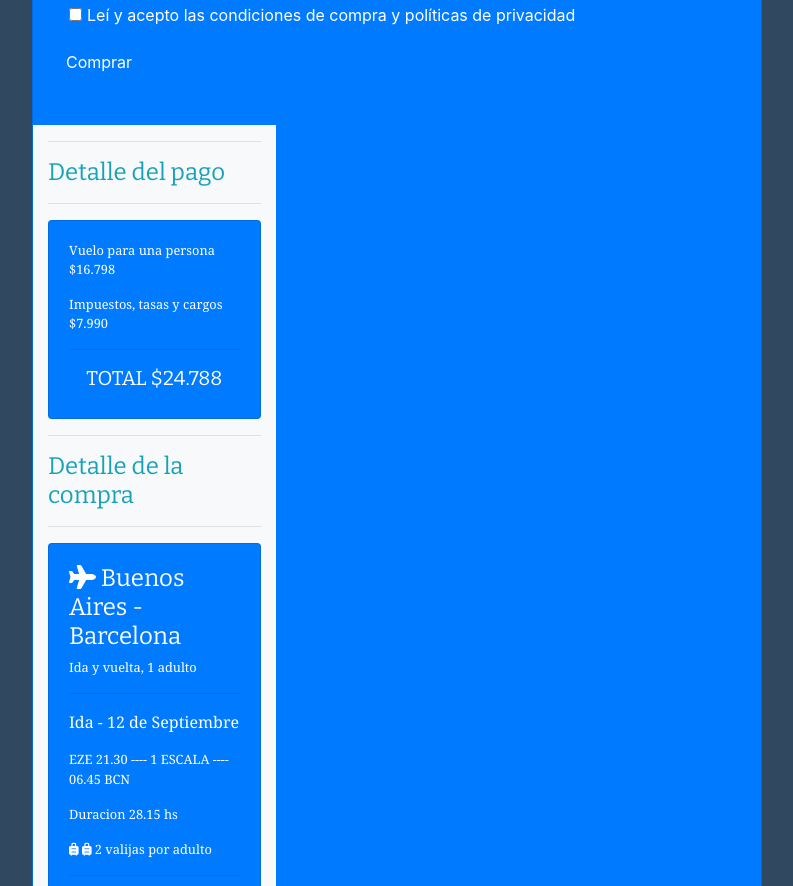
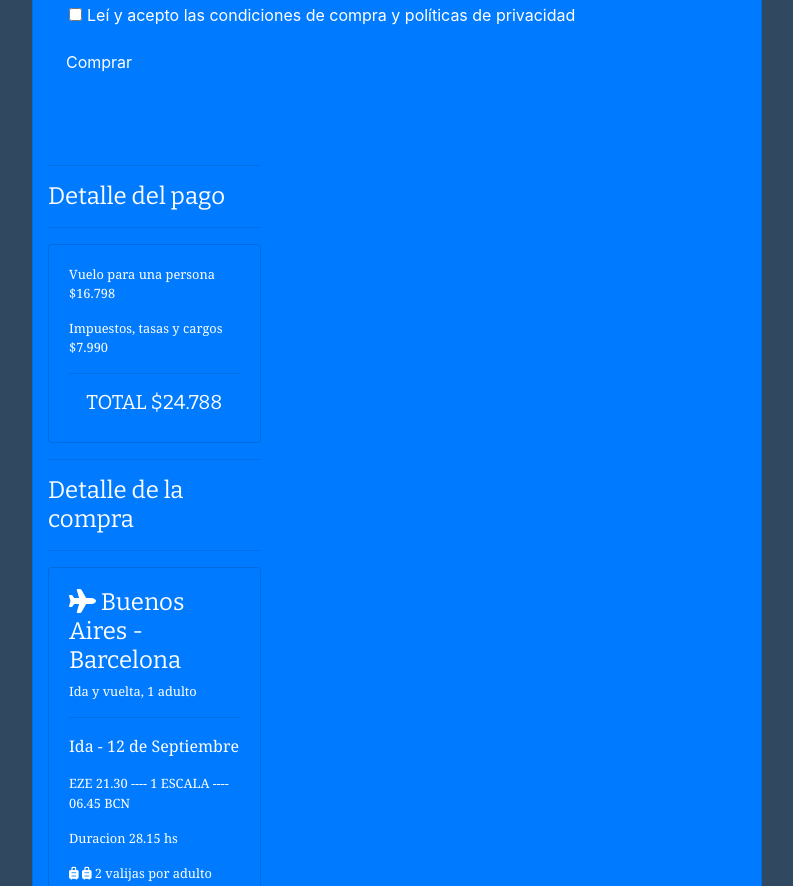
Before and after one commit to luiscazzullo/fly-rolling, a website built with Parcel: page src/checkout.html in a window 1280 px wide. Shown: the part 2277-3163 px from the top of the page, without its empty margins (53-846 px from the left). Built offline with nearby package versions, Linux system fonts and the light colour scheme.

Commit message:
repairing

```diff
--- a/src/checkout.html
+++ b/src/checkout.html
@@ -56,7 +56,7 @@
     <!-- PAY -->
     <div class="container">
         <div class="row ">
-            <div class="col-8 mt-4">
+            <div class="col-md-8 mt-4">
                 <h2>Ya casi estás</h2>
                 <div class="card text-white bg-primary mb-3" >
                     <div class="card-body">
@@ -389,9 +389,9 @@
                 <br>
                 <button type="submit" class="btn btn-primary mb-4">Comprar</button>
             </div>
-             <div class="col-4 bg-light">
+             <div class="col-md-4 mt-4">
                  <hr>
-                 <h4 class="text-info">Detalle del pago</h4>
+                 <h4 class="text-white">Detalle del pago</h4>
                  <hr>
                  <div class="card text-white bg-primary mb-3" >
                    <div class="card-body">
@@ -402,7 +402,7 @@
                    </div>
                  </div>
                  <hr>
-                 <h4 class="text-info">Detalle de la compra</h4>
+                 <h4 class="text-white">Detalle de la compra</h4>
                  <hr>
                  <div class="card text-white bg-primary mb-3" >
                      <div class="card-body">
```
